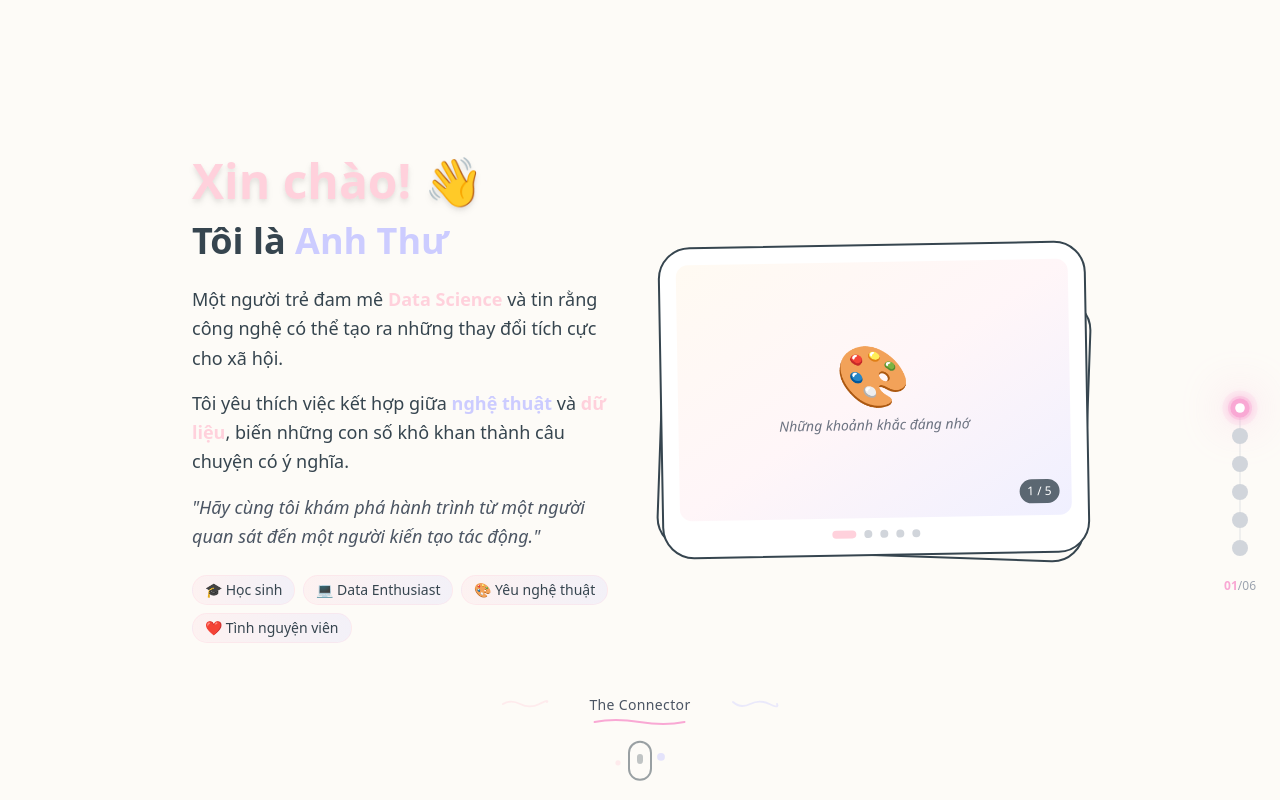
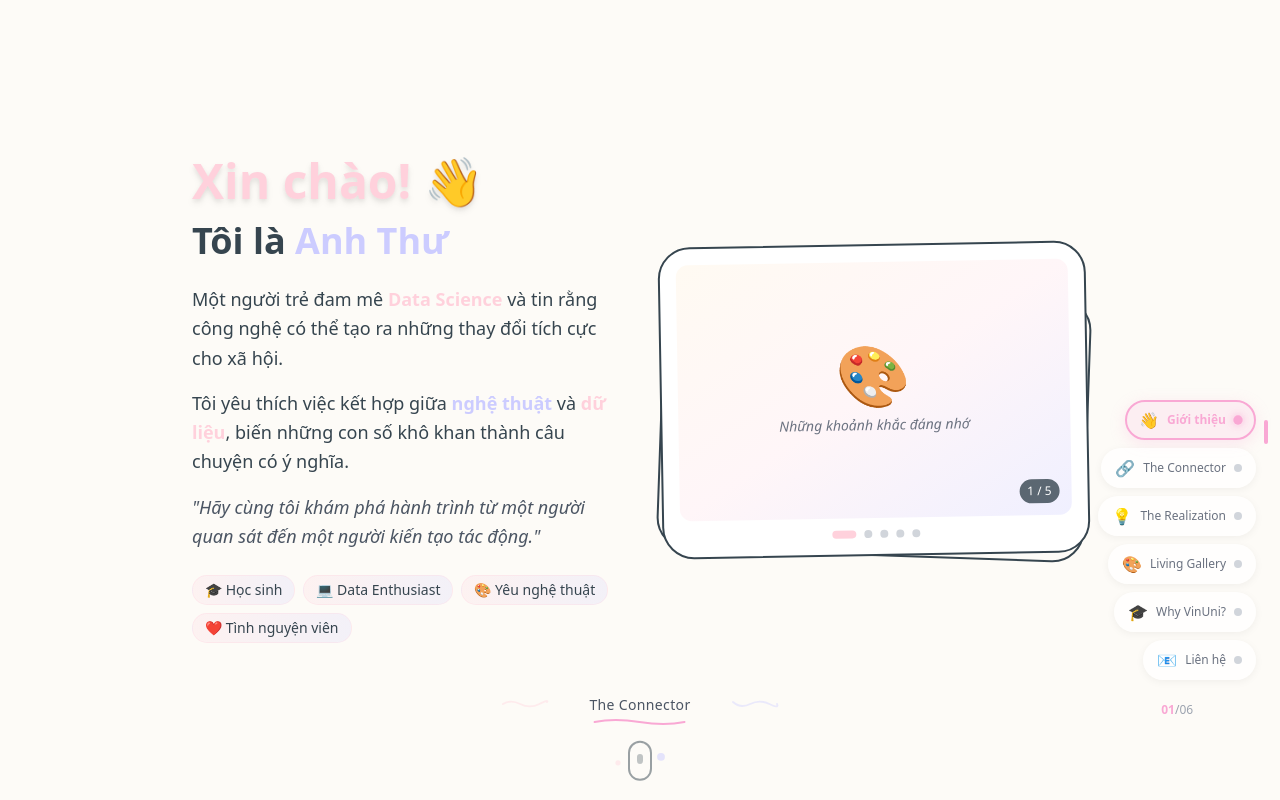
Before and after one commit to nguyendoanhthu0804-ui/web-protofilo, a React (Vite) app: page / in a window 1280 px wide. Built offline with nearby package versions, Linux system fonts and the light colour scheme.

Commit message:
Sua mini nav

```diff
--- a/src/App.jsx
+++ b/src/App.jsx
@@ -281,28 +281,8 @@ const MiniNav = () => {
       transition={{ delay: 0.5, duration: 0.6 }}
       style={{ transform: 'translateY(-50%)' }}
     >
-      {/* Dots container - này sẽ được căn giữa */}
-      <div className="relative flex flex-col items-center gap-3">
-        {/* Progress line background - chỉ nằm trong vùng dots */}
-        <div
-          className="absolute left-1/2 -translate-x-1/2 w-[2px] bg-gray-300/30 rounded-full"
-          style={{ top: 8, bottom: 8 }}
-        />
-
-        {/* Active progress line */}
-        <motion.div
-          className="absolute left-1/2 -translate-x-1/2 w-[2px] rounded-full"
-          style={{
-            top: 8,
-            background: 'linear-gradient(180deg, #f9a8d4, #a5b4fc, #fcd34d)',
-          }}
-          initial={{ height: 0 }}
-          animate={{
-            height: activeSection === 0 ? 0 : `calc(${(activeSection / (sections.length - 1)) * 100}% - 16px)`
-          }}
-          transition={{ duration: 0.4, ease: "easeOut" }}
-        />
-
+      {/* Navigation container with labels always visible */}
+      <div className="relative flex flex-col items-end gap-2">
         {sections.map((section, index) => {
           const isActive = activeSection === index;
           const isHovered = hoveredIndex === index;
@@ -310,92 +290,76 @@ const MiniNav = () => {
           return (
             <motion.div
               key={section.id}
-              className="relative flex items-center"
-              initial={{ opacity: 0, scale: 0 }}
-              animate={{ opacity: 1, scale: 1 }}
+              className="relative flex items-center gap-3"
+              initial={{ opacity: 0, x: 20 }}
+              animate={{ opacity: 1, x: 0 }}
               transition={{ delay: 0.6 + index * 0.1 }}
             >
-              {/* Tooltip */}
-              <AnimatePresence>
-                {isHovered && (
-                  <motion.div
-                    className="absolute right-full mr-4 px-4 py-2 rounded-xl whitespace-nowrap flex items-center gap-2"
-                    initial={{ opacity: 0, x: 10, scale: 0.9 }}
-                    animate={{ opacity: 1, x: 0, scale: 1 }}
-                    exit={{ opacity: 0, x: 10, scale: 0.9 }}
-                    transition={{ duration: 0.2 }}
-                    style={{
-                      background: 'rgba(255,255,255,0.95)',
-                      boxShadow: '0 4px 20px rgba(0,0,0,0.15)',
-                      border: `2px solid ${section.color}`
-                    }}
-                  >
-                    <span className="text-lg">{section.icon}</span>
-                    <span className="text-sm font-semibold text-charcoal">{section.label}</span>
-                    {/* Arrow */}
-                    <div
-                      className="absolute right-0 top-1/2 -translate-y-1/2 translate-x-full w-0 h-0"
-                      style={{
-                        borderTop: '6px solid transparent',
-                        borderBottom: '6px solid transparent',
-                        borderLeft: `6px solid ${section.color}`
-                      }}
-                    />
-                  </motion.div>
-                )}
-              </AnimatePresence>
-
-              {/* Dot button */}
+              {/* Always visible label */}
               <motion.button
                 onClick={() => scrollToSection(index)}
                 onMouseEnter={() => setHoveredIndex(index)}
                 onMouseLeave={() => setHoveredIndex(null)}
-                className="relative z-10 flex items-center justify-center"
-                whileHover={{ scale: 1.2 }}
-                whileTap={{ scale: 0.9 }}
+                className="flex items-center gap-2 px-3 py-1.5 rounded-full whitespace-nowrap transition-all duration-300"
+                style={{
+                  background: isActive
+                    ? `${section.color}25`
+                    : isHovered
+                      ? 'rgba(255,255,255,0.9)'
+                      : 'rgba(255,255,255,0.7)',
+                  boxShadow: isActive
+                    ? `0 4px 15px ${section.color}40`
+                    : isHovered
+                      ? '0 4px 15px rgba(0,0,0,0.1)'
+                      : '0 2px 8px rgba(0,0,0,0.05)',
+                  border: isActive
+                    ? `2px solid ${section.color}`
+                    : '2px solid transparent',
+                }}
+                whileHover={{ scale: 1.05, x: -5 }}
+                whileTap={{ scale: 0.95 }}
               >
-                {/* Outer ring for active */}
-                {isActive && (
-                  <motion.div
-                    className="absolute inset-0 rounded-full"
-                    style={{
-                      background: `${section.color}30`,
-                      boxShadow: `0 0 20px ${section.color}50`
-                    }}
-                    initial={{ scale: 0 }}
-                    animate={{ scale: 2.2 }}
-                    transition={{ duration: 0.3 }}
-                  />
-                )}
+                {/* Icon */}
+                <span className="text-base">{section.icon}</span>
 
-                {/* Pulse effect for active */}
-                {isActive && (
-                  <motion.div
-                    className="absolute inset-0 rounded-full"
-                    style={{ background: section.color }}
-                    animate={{ scale: [1, 2.5, 1], opacity: [0.5, 0, 0.5] }}
-                    transition={{ duration: 2, repeat: Infinity }}
-                  />
-                )}
+                {/* Label */}
+                <span
+                  className="text-xs font-medium transition-colors duration-300"
+                  style={{
+                    color: isActive ? section.color : '#6b7280',
+                    fontWeight: isActive ? 600 : 500
+                  }}
+                >
+                  {section.label}
+                </span>
 
-                {/* Main dot */}
+                {/* Dot indicator */}
                 <motion.div
-                  className="w-4 h-4 rounded-full relative z-10 flex items-center justify-center transition-all duration-300"
+                  className="w-2 h-2 rounded-full transition-all duration-300"
                   style={{
                     background: isActive ? section.color : '#d1d5db',
-                    boxShadow: isActive ? `0 0 10px ${section.color}` : 'none'
+                    boxShadow: isActive ? `0 0 8px ${section.color}` : 'none'
                   }}
                   animate={{
-                    scale: isActive ? 1.2 : 1,
+                    scale: isActive ? [1, 1.3, 1] : 1,
                   }}
-                >
-                  {/* Inner dot */}
-                  <div
-                    className="w-2 h-2 rounded-full bg-white transition-all duration-300"
-                    style={{ opacity: isActive ? 1 : 0 }}
-                  />
-                </motion.div>
+                  transition={{
+                    duration: 1.5,
+                    repeat: isActive ? Infinity : 0,
+                  }}
+                />
               </motion.button>
+
+              {/* Active indicator line */}
+              {isActive && (
+                <motion.div
+                  className="absolute -right-3 top-1/2 -translate-y-1/2 w-1 h-6 rounded-full"
+                  style={{ background: section.color }}
+                  initial={{ scaleY: 0 }}
+                  animate={{ scaleY: 1 }}
+                  transition={{ duration: 0.3 }}
+                />
+              )}
             </motion.div>
           );
         })}
```
